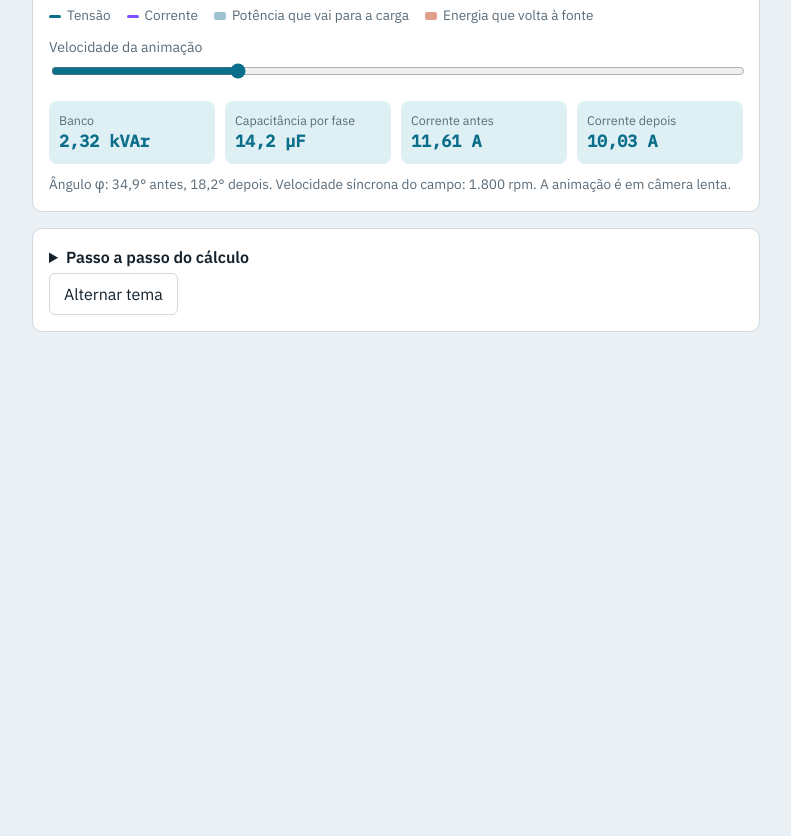
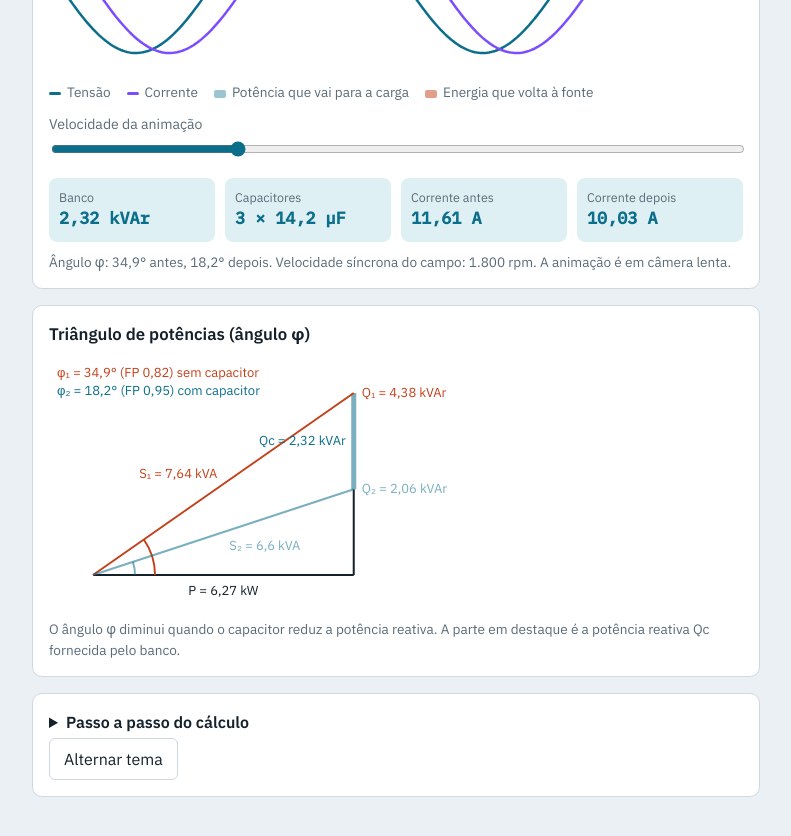
Before and after one commit to pesnx1br/motor-animado, a plain HTML site: page index.html in a window 1280 px wide. Shown: the part 1022-1858 px from the top of the page, without its empty margins (244-1035 px from the left). Before the commit the page ends 1418 px from the top, so only its background shows below. Drawn offline with Linux system fonts and the light colour scheme.

Commit message:
Add files via upload

```diff
--- a/index.html
+++ b/index.html
@@ -23,7 +23,8 @@
 <label>FP atual<input id="fp1" inputmode="decimal" value="0,82"></label>
 <label>FP desejado<input id="fp2" inputmode="decimal" value="0,95"></label>
 <label>Número de polos<select id="pol"><option>2</option><option selected>4</option><option>6</option><option>8</option></select></label>
-<label class="wide" style="grid-column:span 2">Ligação
+<label>Capacitores por fase<select id="ncap"><option>1</option><option>2</option><option>3</option><option>4</option><option>5</option><option>6</option></select></label>
+<label class="wide" style="grid-column:1/-1">Ligação
 <select id="lig"><option value="mono">Monofásico</option><option value="tri_d" selected>Trifásico, capacitores em triângulo</option><option value="tri_y">Trifásico, capacitores em estrela</option></select></label>
 </div>
 <div id="err" class="err" role="alert"></div>
@@ -49,6 +50,12 @@
 </section>
 
 <section>
+<h2>Triângulo de potências (ângulo φ)</h2>
+<canvas id="ct" aria-label="Triângulo de potências antes e depois da correção" role="img"></canvas>
+<p class="note">O ângulo φ diminui quando o capacitor reduz a potência reativa. A parte em destaque é a potência reativa Qc fornecida pelo banco.</p>
+</section>
+
+<section>
 <details>
 <summary>Passo a passo do cálculo</summary>
 <div id="steps"></div>
--- a/script.js
+++ b/script.js
@@ -21,7 +21,8 @@ function calc(){
  var phi1=Math.acos(fp1),phi2=Math.acos(fp2),Qc=Q1-Q2,k=lig==='mono'?1:3,Vc=lig==='tri_y'?V/Math.sqrt(3):V;
  var Qcap=Qc/k,Xc=Vc*Vc/Qcap,C=1/(2*Math.PI*fr*Xc);
  var q=lig==='mono'?1:Math.sqrt(3),I1=S1/(q*V),I2=S2/(q*V),ns=120*fr/pol;
- M={pu:pu,P:P,fp1:fp1,fp2:fp2,phi1:phi1,phi2:phi2,Qc:Qc,C:C,I1:I1,I2:I2,ns:ns,pol:pol,k:k,fr:fr};
+ var n=Math.max(1,Math.min(6,Math.round(num('ncap'))||1)),tot=k*n,Cun=C/n;
+ M={pu:pu,P:P,fp1:fp1,fp2:fp2,phi1:phi1,phi2:phi2,Qc:Qc,C:C,I1:I1,I2:I2,ns:ns,pol:pol,k:k,fr:fr,S1:S1,Q1:Q1,S2:S2,Q2:Q2,n:n,tot:tot,Cun:Cun};
  $('steps').innerHTML=
   step(1,'Potência ativa absorvida','P = P<sub>útil</sub> / η',fmt(P)+' W')+
   step(2,'Potência aparente (situação 1)','S = P / FP = '+fmt(P)+' / '+fmt(fp1,4),fmt(S1)+' VA')+
@@ -30,10 +31,11 @@ function calc(){
   step(5,'Potência reativa (situação 2)','Q = √(S² − P²)',fmt(Q2)+' VAr')+
   step(6,'Potência do capacitor','Q<sub>c</sub> = Q₁ − Q₂',fmt(Qc)+' VAr'+(k===3?' total · '+fmt(Qcap)+' por fase':''))+
   step(7,'Reatância capacitiva','X<sub>c</sub> = V² / Q<sub>c</sub> = '+fmt(Vc)+'² / '+fmt(Qcap),fmt(Xc)+' Ω')+
-  step(8,'Capacitância','C = 1 / (2·π·f·X<sub>c</sub>)',sci(C)+(k===3?' por fase':''));
+  step(8,'Capacitância','C = 1 / (2·π·f·X<sub>c</sub>)',sci(C)+(k===3?' por fase':''))+
+  step(9,'Divisão do banco','C de cada capacitor = C / '+n+(k===3?' (em cada fase)':''),tot+' × '+sci(Cun)+' ('+fmt(Qc/tot/1000,2)+' kVAr cada)');
  $('final').innerHTML=
   '<div class="box"><small>Banco</small><b>'+fmt(Qc/1000,2)+' kVAr</b></div>'+
-  '<div class="box"><small>Capacitância'+(k===3?' por fase':'')+'</small><b>'+sci(C)+'</b></div>'+
+  '<div class="box"><small>Capacitores</small><b>'+tot+' × '+sci(Cun)+'</b></div>'+
   '<div class="box"><small>Corrente antes</small><b>'+fmt(I1,2)+' A</b></div>'+
   '<div class="box"><small>Corrente depois</small><b>'+fmt(I2,2)+' A</b></div>';
  $('note').textContent='Ângulo φ: '+fmt(phi1*180/Math.PI,1)+'° antes, '+fmt(phi2*180/Math.PI,1)+'° depois. Velocidade síncrona do campo: '+fmt(ns,0)+' rpm. A animação é em câmera lenta.';
@@ -65,20 +67,20 @@ function drawMotor(th){
  x.restore();
  // seta do campo girante
  x.strokeStyle=acc;x.lineWidth=3;var fa=th/h;x.beginPath();x.moveTo(cx,cy);x.lineTo(cx+Math.cos(fa)*R*0.66,cy+Math.sin(fa)*R*0.66);x.stroke();
- // bobinas conectadas aos capacitores
- var bx=cx+R+16;x.strokeStyle=on?acc:line;x.lineWidth=2;x.setLineDash(on?[]:[4,4]);
- x.globalAlpha=0.35+0.65*mix;
- var cap=[-50,0,50];
- x.beginPath();x.moveTo(cx+R,cy);x.lineTo(bx,cy);x.moveTo(bx,cy-50);x.lineTo(bx,cy+50);x.stroke();
- var capx=W*0.82;
- cap.forEach(function(dy,n){var y=cy+dy;x.beginPath();x.moveTo(bx,y);x.lineTo(capx-6,y);x.moveTo(capx+6,y);x.lineTo(capx+30,y);x.stroke();
-  var s=Math.abs(Math.sin(th-n*2.094));
-  x.fillStyle=acc;x.globalAlpha=(0.15+0.7*s)*mix;x.fillRect(capx-6,y-14,4,28);x.fillRect(capx+2,y-14,4,28);
-  x.globalAlpha=0.35+0.65*mix;x.setLineDash([]);x.lineWidth=3;x.beginPath();x.moveTo(capx-6,y-14);x.lineTo(capx-6,y+14);x.moveTo(capx+6,y-14);x.lineTo(capx+6,y+14);x.stroke();x.lineWidth=2;x.setLineDash(on?[]:[4,4])});
+ // banco de capacitores (N em paralelo)
+ var N=M.tot,bx=cx+R+16,top=cy-H*0.36,bot=cy+H*0.36,sp=N>1?Math.min(46,(bot-top)/(N-1)):0,y0=cy-sp*(N-1)/2,capx=W*0.82,ph=N>1?Math.max(4,Math.min(14,sp*0.4)):14;
+ x.strokeStyle=on?acc:line;x.lineWidth=2;x.setLineDash(on?[]:[4,4]);x.globalAlpha=0.35+0.65*mix;
+ x.beginPath();x.moveTo(cx+R,cy);x.lineTo(bx,cy);x.moveTo(bx,y0);x.lineTo(bx,y0+sp*(N-1));x.stroke();
+ for(var n=0;n<N;n++){var y=y0+sp*n;
+  x.setLineDash(on?[]:[4,4]);x.globalAlpha=0.35+0.65*mix;x.lineWidth=2;x.strokeStyle=on?acc:line;
+  x.beginPath();x.moveTo(bx,y);x.lineTo(capx-6,y);x.moveTo(capx+6,y);x.lineTo(capx+30,y);x.stroke();
+  var s=Math.abs(Math.sin(th-(M.k===3?n%3:0)*2.094));
+  x.setLineDash([]);x.fillStyle=acc;x.globalAlpha=(0.15+0.7*s)*mix;x.fillRect(capx-6,y-ph,12,ph*2);
+  x.globalAlpha=0.35+0.65*mix;x.lineWidth=3;x.beginPath();x.moveTo(capx-6,y-ph);x.lineTo(capx-6,y+ph);x.moveTo(capx+6,y-ph);x.lineTo(capx+6,y+ph);x.stroke()}
  x.setLineDash([]);x.globalAlpha=1;
  x.fillStyle=mut;x.font='13px "IBM Plex Sans",sans-serif';x.textAlign='center';
  x.fillText(fmt(M.pu/1000,2)+' kW no eixo · '+M.pol+' polos',cx,H-6);
- x.fillStyle=on?acc:mut;x.fillText(on?fmt(M.Qc/1000,2)+' kVAr · '+sci(M.C)+(M.k===3?' por fase':''):'banco desligado',capx,cy+82);
+ x.fillStyle=on?acc:mut;x.textAlign='right';x.fillText(on?M.tot+' × '+sci(M.Cun)+' · '+fmt(M.Qc/1000,2)+' kVAr':'banco desligado ('+M.tot+' capacitor'+(M.tot>1?'es':'')+')',W-4,16);
 }
 
 function drawWave(th,phi,amp){
@@ -96,18 +98,38 @@ function drawWave(th,phi,amp){
  x.fillText('φ = '+fmt(phi*180/Math.PI,1)+'°   FP = '+fmt(Math.cos(phi),3)+'   corrente '+fmt(amp*100,0)+'% da original',8,16);
 }
 
+function drawTri(){
+ var g=setup($('ct'),250),x=g.x,W=g.w,H=g.h,acc=col('--acc'),bad=col('--bad'),ink=col('--ink');
+ var ox=44,oy=H-34,s=Math.min((W-ox-115)/M.P,(oy-34)/M.Q1),ex=ox+M.P*s,y1=oy-M.Q1*s,y2=oy-M.Q2*s,a1=1-0.45*mix,a2=0.55+0.45*mix;
+ x.font='13px "IBM Plex Sans",sans-serif';x.lineWidth=2;
+ x.strokeStyle=ink;x.beginPath();x.moveTo(ox,oy);x.lineTo(ex,oy);x.moveTo(ex,oy);x.lineTo(ex,y2);x.stroke();
+ x.strokeStyle=acc;x.lineWidth=5;x.globalAlpha=0.55;x.beginPath();x.moveTo(ex,y2);x.lineTo(ex,y1);x.stroke();x.globalAlpha=1;x.lineWidth=2;
+ x.strokeStyle=bad;x.globalAlpha=a1;x.beginPath();x.moveTo(ox,oy);x.lineTo(ex,y1);x.stroke();x.beginPath();x.arc(ox,oy,62,-M.phi1,0);x.stroke();
+ x.strokeStyle=acc;x.globalAlpha=a2;x.beginPath();x.moveTo(ox,oy);x.lineTo(ex,y2);x.stroke();x.beginPath();x.arc(ox,oy,42,-M.phi2,0);x.stroke();
+ x.globalAlpha=1;
+ x.fillStyle=ink;x.textAlign='center';x.fillText('P = '+fmt(M.P/1000,2)+' kW',(ox+ex)/2,oy+20);
+ x.textAlign='left';x.fillStyle=bad;x.globalAlpha=a1;x.fillText('Q₁ = '+fmt(M.Q1/1000,2)+' kVAr',ex+8,y1+4);
+ x.fillStyle=acc;x.globalAlpha=a2;x.fillText('Q₂ = '+fmt(M.Q2/1000,2)+' kVAr',ex+8,y2+4);
+ x.globalAlpha=1;x.textAlign='right';x.fillStyle=acc;x.fillText('Qc = '+fmt(M.Qc/1000,2)+' kVAr',ex-8,(y1+y2)/2+4);
+ x.fillStyle=bad;x.globalAlpha=a1;x.fillText('S₁ = '+fmt(M.S1/1000,2)+' kVA',(ox+ex)/2-6,(oy+y1)/2-6);
+ x.fillStyle=acc;x.globalAlpha=a2;x.textAlign='left';x.fillText('S₂ = '+fmt(M.S2/1000,2)+' kVA',(ox+ex)/2+6,(oy+y2)/2+18);
+ x.globalAlpha=1;
+ x.fillStyle=bad;x.fillText('φ₁ = '+fmt(M.phi1*180/Math.PI,1)+'° (FP '+fmt(M.fp1,3)+') sem capacitor',8,18);
+ x.fillStyle=acc;x.fillText('φ₂ = '+fmt(M.phi2*180/Math.PI,1)+'° (FP '+fmt(M.fp2,3)+') com capacitor',8,36);
+}
+
 var reduce=window.matchMedia&&matchMedia('(prefers-reduced-motion:reduce)').matches;
 function frame(ts){
  if(M){var sp=Number($('sp').value)*(reduce?0.3:1),th=ts/1000*sp*2*Math.PI;
   mix+=((on?1:0)-mix)*0.07;
   var phi=M.phi1+(M.phi2-M.phi1)*mix,amp=1+(M.fp1/M.fp2-1)*mix;
-  drawMotor(th);drawWave(th,phi,amp)}
+  drawMotor(th);drawWave(th,phi,amp);drawTri()}
  requestAnimationFrame(frame)}
 
 function setOn(v){on=v;$('b0').setAttribute('aria-pressed',String(!v));$('b1').setAttribute('aria-pressed',String(v))}
 $('b0').addEventListener('click',function(){setOn(false)});
 $('b1').addEventListener('click',function(){setOn(true)});
-['pu','un','eta','v','f','fp1','fp2','pol','lig'].forEach(function(i){$(i).addEventListener('input',calc);$(i).addEventListener('change',calc)});
+['pu','un','eta','v','f','fp1','fp2','pol','ncap','lig'].forEach(function(i){$(i).addEventListener('input',calc);$(i).addEventListener('change',calc)});
 $('theme').addEventListener('click',function(){var r=document.documentElement,d=r.getAttribute('data-theme')?r.getAttribute('data-theme')==='dark':matchMedia('(prefers-color-scheme:dark)').matches;r.setAttribute('data-theme',d?'light':'dark')});
 calc();requestAnimationFrame(frame);
 })();
```
